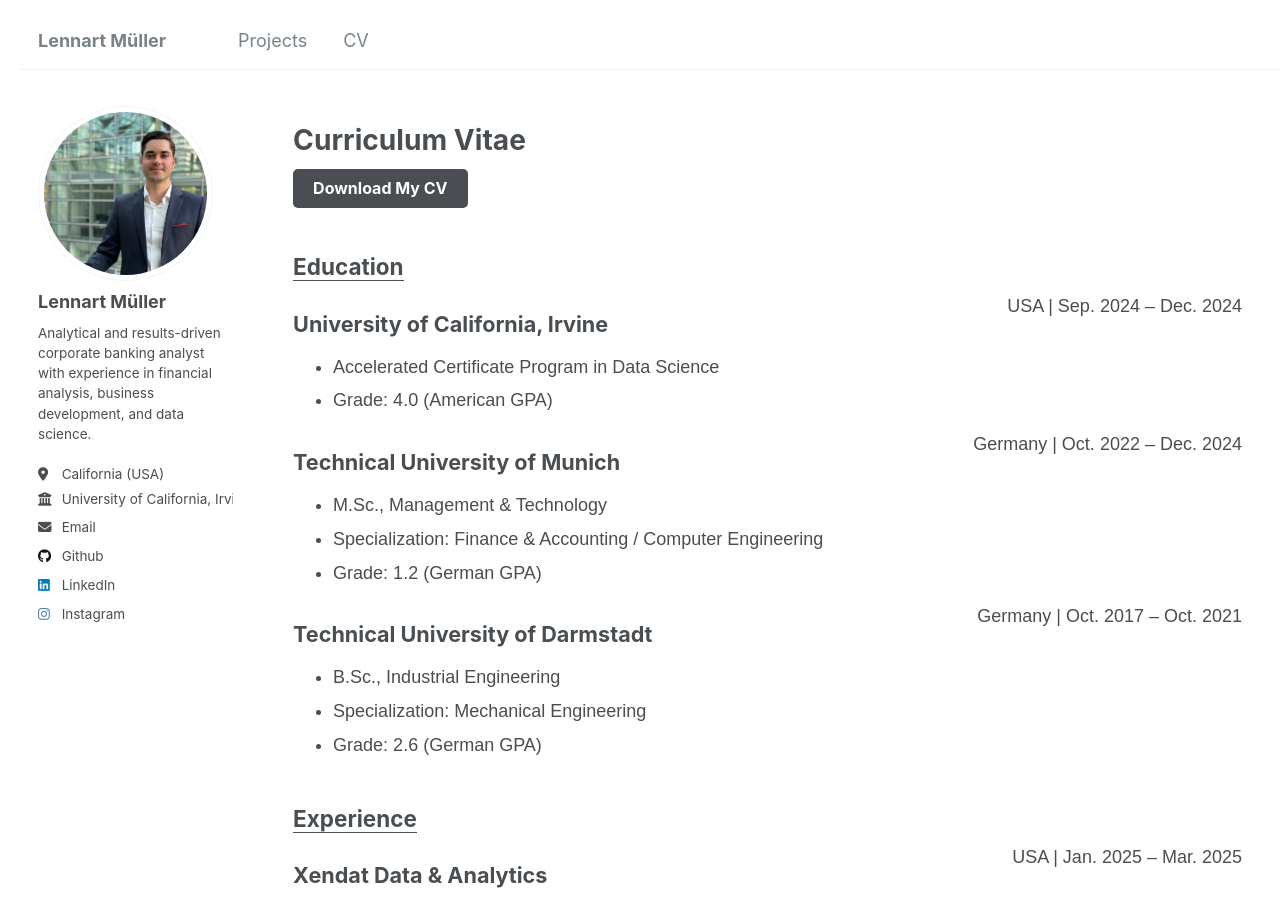
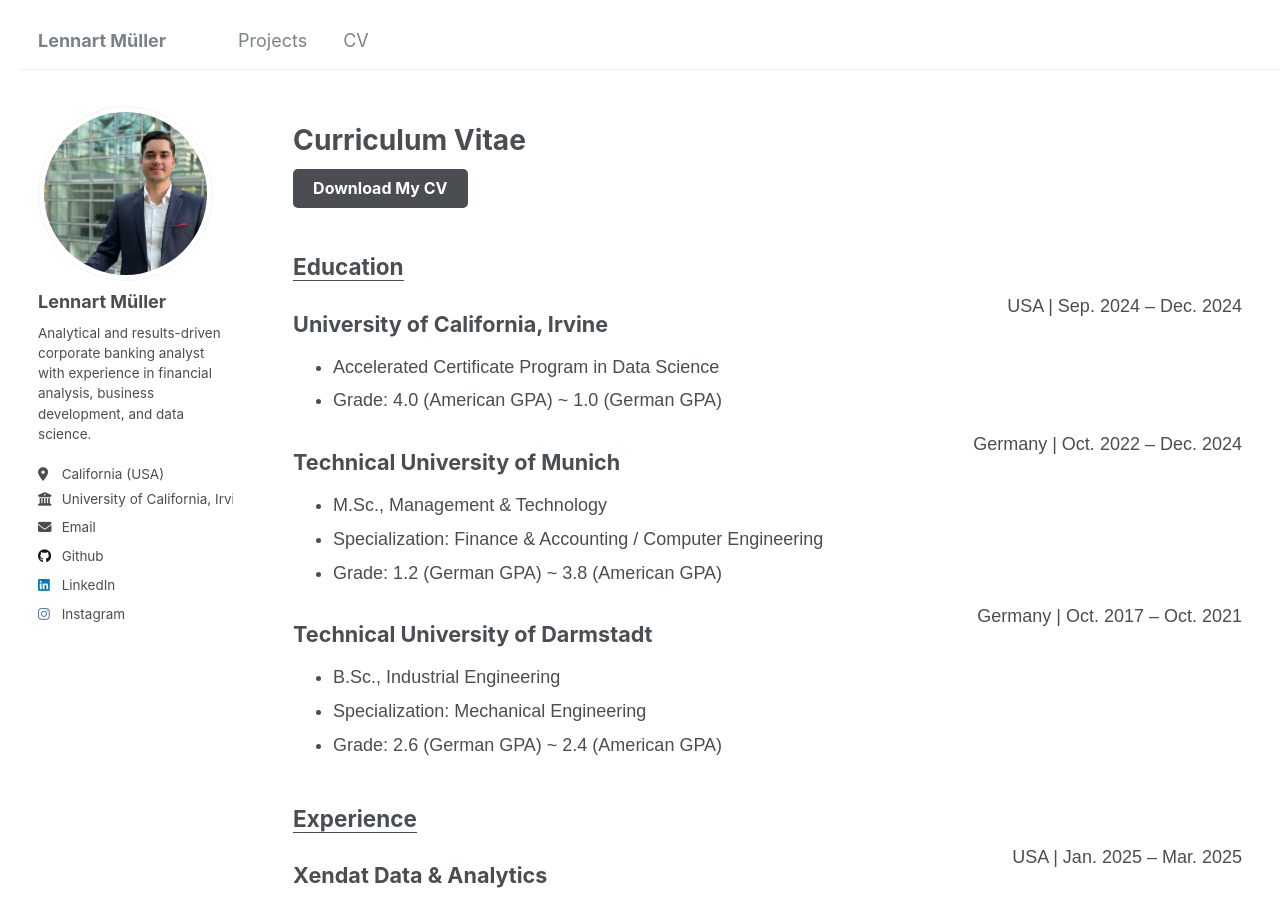
Before and after one commit to lennartmueller123/lennartmueller123.github.io, a Jekyll site: the page built from _pages/cv.html, in a window 1280 px wide and 900 px high. Built offline with Jekyll 4.4.1, drawn with Linux system fonts in a browser that asks for light colours.

Commit message:
Update cv.html

```diff
--- a/_pages/cv.html
+++ b/_pages/cv.html
@@ -72,7 +72,7 @@ redirect_from:
             </div>
             <ul>
                 <li>Accelerated Certificate Program in Data Science</li>
-                <li>Grade: 4.0 (American GPA)</li>
+                <li>Grade: 4.0 (American GPA) ~ 1.0 (German GPA)</li>
             </ul>
         </div>
 
@@ -84,7 +84,7 @@ redirect_from:
             <ul>
                 <li>M.Sc., Management & Technology</li>
                 <li>Specialization: Finance & Accounting / Computer Engineering</li>
-                <li>Grade: 1.2 (German GPA)</li>
+                <li>Grade: 1.2 (German GPA) ~ 3.8 (American GPA)</li>
             </ul>
         </div>
 
@@ -96,7 +96,7 @@ redirect_from:
             <ul>
                 <li>B.Sc., Industrial Engineering</li>
                 <li>Specialization: Mechanical Engineering</li>
-                <li>Grade: 2.6 (German GPA)</li>
+                <li>Grade: 2.6 (German GPA) ~ 2.4 (American GPA)</li>
             </ul>
         </div>
     </div>
```
